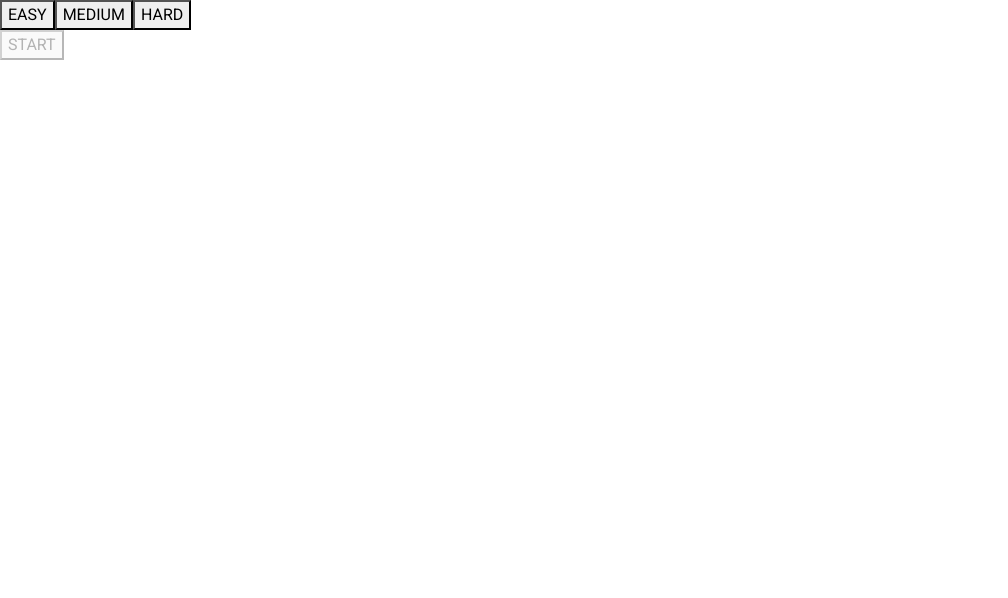
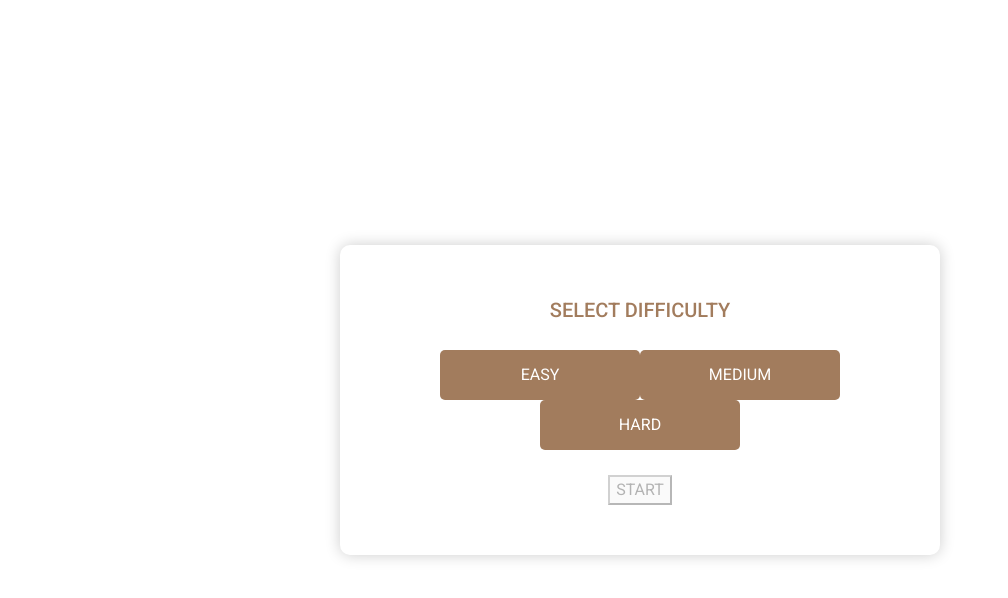
Before and after one commit to burhan333/guess-country-flag--react, a React (Create React App) app: page / in a window 1280 px wide. Both pictures are taken after a click on the button "GET STARTED". Shown: the top 598 px of the page, without its empty margins (0-1008 px from the left). Built offline with nearby package versions, Linux system fonts and the light colour scheme.

Commit message:
difficulty in progress

```diff
--- a/src/assets/styles/partials/base/_general.scss
+++ b/src/assets/styles/partials/base/_general.scss
@@ -1,6 +1,4 @@
-// @import url('https://fonts.googleapis.com/css2?family=Poppins:wght@100;300;400;500;600&display=swap');
-
-// body
-// {
-//     font-family: 'Poppins', sans-serif;
-// }
+p
+{
+    margin-bottom: 0;
+}
--- a/src/assets/styles/partials/components/_difficulty.scss
+++ b/src/assets/styles/partials/components/_difficulty.scss
@@ -1,9 +1,51 @@
 .difficulty
 {
+    display: flex;
+    align-items: center;
+    justify-content: center;
+    padding: 30px;
+    min-height: 100vh;
+
+    &_inner
+    {
+        width: 600px;
+        box-shadow: 0 0 15px rgb(0 0 0 / 20%);
+        border-radius: 10px;
+        text-align: center;
+        padding: 50px 20px;
+        // display: flex;
+        // align-items: center;
+        // justify-content: center;
+        // max-height: 500px;
+    }
+
     &_active
     {
         font-weight: 600;
         background-color: black;
         color: white;
     }
+
+    &_title
+    {
+        font-size: 20px;
+        color: $secondary;
+        font-weight: 500;
+    }
+
+    &_btns
+    {
+        margin: 25px 0;
+
+        button
+        {
+            width: 200px;
+            height: 50px;
+            border: none;
+            background-color: $secondary;
+            color: white;
+            font-weight: 400;
+            border-radius: 5px;
+        }
+    }
 }
--- a/src/assets/styles/partials/components/_home.scss
+++ b/src/assets/styles/partials/components/_home.scss
@@ -3,7 +3,7 @@
     display: flex;
     align-items: center;
     justify-content: center;
-    padding: 50px;
+    padding: 30px;
     min-height: 100vh;
     text-align: center;
 
@@ -19,6 +19,7 @@
         font-size: 22px;
         color: $primary;
         max-width: 900px;
+        margin: 20px 0;
     }
 
     &_btn
@@ -30,6 +31,5 @@
         color: white;
         font-weight: 400;
         border-radius: 5px;
-        margin-top: 15px;
     }
 }
--- a/src/components/Difficulty/index.jsx
+++ b/src/components/Difficulty/index.jsx
@@ -14,13 +14,16 @@ const Difficulty = (props) => {
 
     return (
         <div className="difficulty">
-            <div>
+            <div className="difficulty_inner">
+                <p className="difficulty_title">SELECT DIFFICULTY</p>
+                <div className="difficulty_btns">
                     <button onClick={() => handleDifficulty(1)} className={props.difficulty === 1 ? 'difficulty_active' : ''}>EASY</button>
                     <button onClick={() => handleDifficulty(2)} className={props.difficulty === 2 ? 'difficulty_active' : ''}>MEDIUM</button>
                     <button onClick={() => handleDifficulty(3)} className={props.difficulty === 3 ? 'difficulty_active' : ''}>HARD</button>
                 </div>
                 <div>
                     <button disabled={!isSelected} onClick={() => props.set_step(2)}>START</button>
+                </div>
             </div>
         </div>
     )
```
Lines whose indentation alone changed are shown as unchanged.
